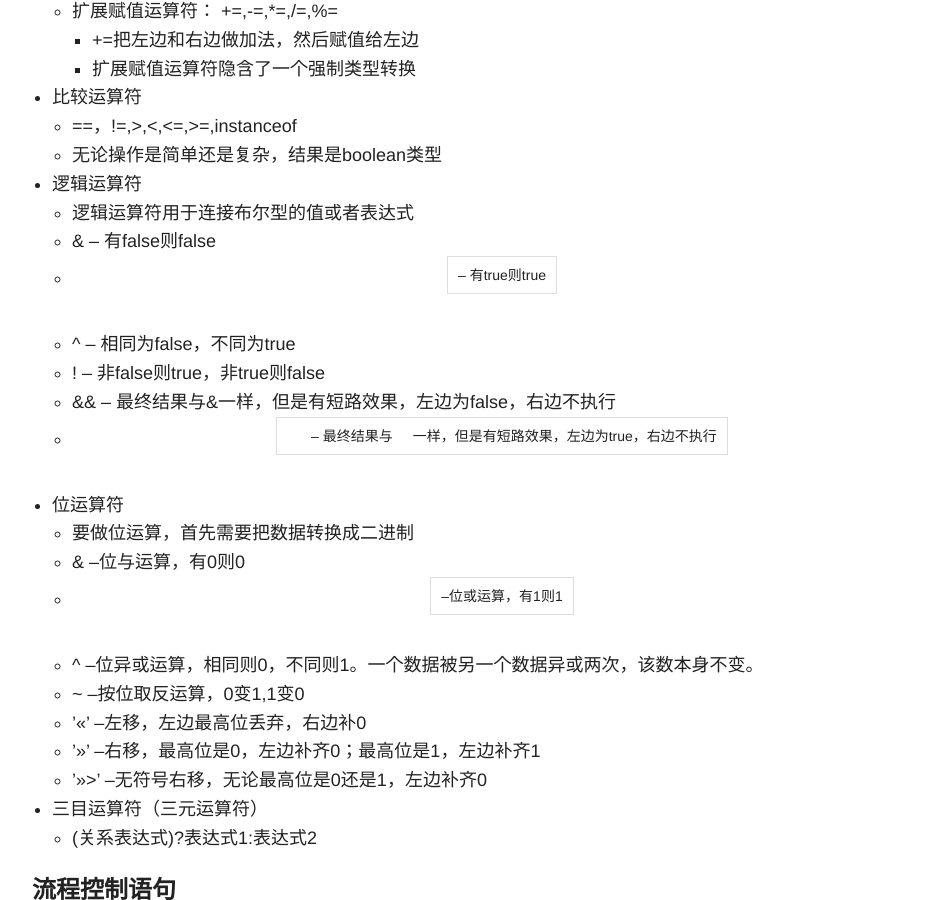
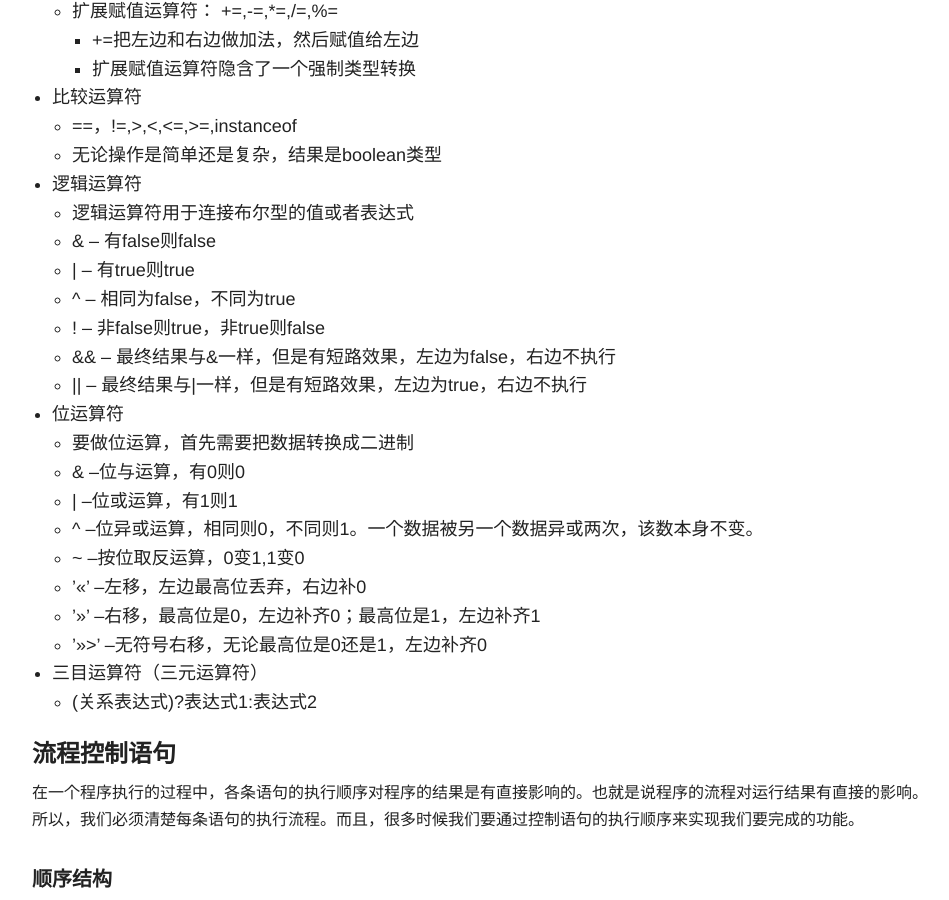
Before and after one commit to leozhangjie66/Blog, a Jekyll site: the page built from _posts/2019-08-12-Java基础入门.md, in a window 1280 px wide and 900 px high, scrolled down 6083 px. Shown: the whole window, without its empty margins (158-1107 px from the left). Built offline with Jekyll 4.4.1, drawn with Linux system fonts in a browser that asks for light colours; nearby versions of some CDN libraries; comment, search, counter and statistics services are not loaded.

Commit message:
完善日志格式

```diff
--- a/_posts/2019-08-12-Java基础入门.md
+++ b/_posts/2019-08-12-Java基础入门.md
@@ -248,16 +248,16 @@ public class DataTypeDemo {
 - 逻辑运算符
   - 逻辑运算符用于连接布尔型的值或者表达式
   - & -- 有false则false
-  - | -- 有true则true
+  - \| -- 有true则true
   - ^ -- 相同为false，不同为true
   - ! -- 非false则true，非true则false
   - && -- 最终结果与&一样，但是有短路效果，左边为false，右边不执行
-  - || -- 最终结果与|一样，但是有短路效果，左边为true，右边不执行
+  - \|\| -- 最终结果与\|一样，但是有短路效果，左边为true，右边不执行
 
 - 位运算符
   - 要做位运算，首先需要把数据转换成二进制
   - & --位与运算，有0则0
-  - | --位或运算，有1则1
+  - \| --位或运算，有1则1
   - ^ --位异或运算，相同则0，不同则1。一个数据被另一个数据异或两次，该数本身不变。
   - ~ --按位取反运算，0变1,1变0
   - '<<' --左移，左边最高位丢弃，右边补0
```
Also changed, not shown: _posts/2019-08-12-Java面向对象.md (+0 -3 lines).
